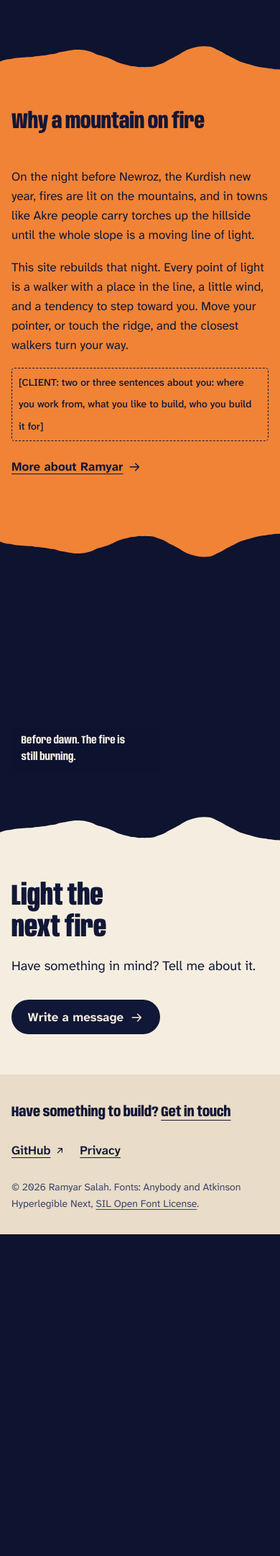
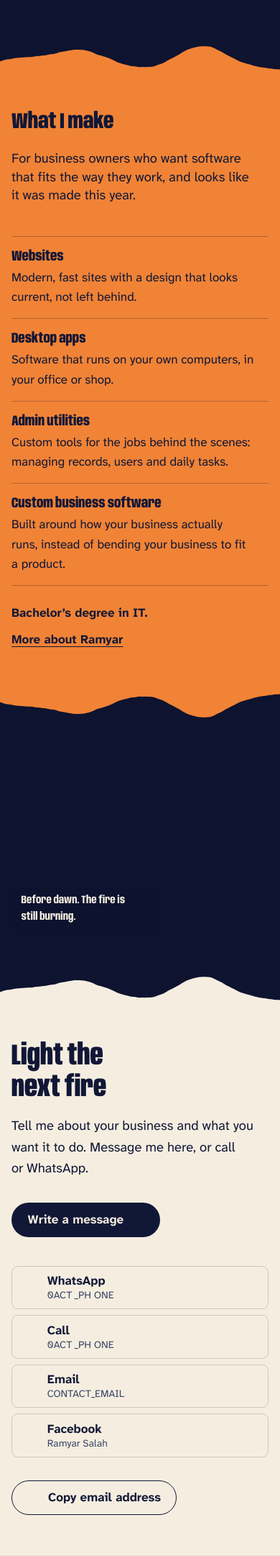
Before and after one commit to ram-source-code/WebGpu, a PHP site: page / in a window 390 px wide. Shown: the part 2379-4541 px from the top of the page at 72% size. Before the commit the page ends 4094 px from the top, so only its background shows below. Run offline with PHP 8.4, Linux system fonts and the light colour scheme; some libraries are stand-ins or nearby versions.

Commit message:
Add Ramyar's real details and services
Phone/WhatsApp, email and Facebook in the contact blocks, footer and
JSON-LD; a What I make section; About rewritten from the owner's own
words; preview image updated. Form messages are emailed to the owner
with the host's mail() when SMTP is not configured.

Co-Authored-By: Claude Opus 5.5 <noreply@anthropic.com>
Claude-Session: https://claude.ai/code/session_01SqRrXWqHAsYpTkDjyQfd9F

```diff
--- a/site/assets/css/main.css
+++ b/site/assets/css/main.css
@@ -356,6 +356,30 @@ main:focus { outline: none; }
 }
 .next__link:hover .next__title { text-decoration: underline; text-decoration-thickness: 3px; text-underline-offset: 0.12em; }
 
+/* what I make (ember ground) */
+.make__intro { font-size: clamp(1.15rem, 1rem + 0.6vw, 1.4rem); line-height: 1.4; max-inline-size: 28ch; }
+.make { list-style: none; margin: 0; padding: 0; border-block-start: 1px solid var(--line); }
+.make li { display: grid; gap: 0.2rem; padding-block: 1rem; border-block-end: 1px solid var(--line); max-inline-size: 38rem; }
+.make__name { font-family: var(--display); font-stretch: 70%; font-weight: 760; font-size: clamp(1.5rem, 1.2rem + 1vw, 2rem); line-height: 1; }
+.make__more { margin-block: 1.5rem 0; font-weight: 700; display: flex; flex-wrap: wrap; align-items: center; gap: 0.25rem 1rem; }
+
+/* ways to reach (any ground) */
+.reach { list-style: none; margin: 1.5rem 0 0; padding: 0; display: grid; gap: 0.5rem; max-inline-size: 30rem; }
+.reach__link {
+  display: grid; grid-template-columns: auto 1fr; align-items: center; column-gap: 0.75rem; row-gap: 0.05rem;
+  min-block-size: 48px; padding: 0.6rem 0.9rem; border: 1px solid var(--line); border-radius: 0.55rem; text-decoration: none;
+  transition: background-color 0.2s, border-color 0.2s;
+}
+.reach__link .icon { grid-row: span 2; inline-size: 1.4rem; block-size: 1.4rem; }
+.reach__link:hover { border-color: currentColor; }
+.reach__label { font-weight: 700; line-height: 1.2; }
+.reach__value { color: var(--muted); font-size: 0.875rem; line-height: 1.3; overflow-wrap: anywhere; font-variant-numeric: tabular-nums; }
+.reach__copy { margin-block-start: 1rem; }
+.reach__form { margin-block: 1.25rem 0; }
+.close .reach { inline-size: 100%; }
+@media (min-width: 40rem) { .close .reach { grid-template-columns: repeat(2, minmax(0, 1fr)); max-inline-size: 44rem; } }
+.contact-aside__lead { font-weight: 700; margin: 0; }
+
 /* ---------- contact ---------- */
 
 .contact-aside p { margin-block-end: 0.4rem; }
--- a/site/includes/functions.php
+++ b/site/includes/functions.php
@@ -89,7 +89,9 @@ function route(array $routes, string $method, string $path): array
 const SETTING_DEFAULTS = [
     'SITE_NAME' => 'Ramyar Salah',
     'CANONICAL_HOST' => '',      // empty: use the host the site is served from
-    'CONTACT_EMAIL' => '',       // empty: the site shows only the contact form
+    'CONTACT_EMAIL' => 'ramyar.techie@gmail.com',      // shown on the site; receives form messages
+    'CONTACT_PHONE' => '+9647700835557',               // E.164; also the WhatsApp number
+    'FACEBOOK_URL'  => 'https://www.facebook.com/share/1JKBxYyGV9/',
     'SMTP_HOST' => '', 'SMTP_PORT' => '587', 'SMTP_USER' => '', 'SMTP_PASS' => '', 'MAIL_FROM' => '', 'MAIL_TO' => '',
 ];
 
@@ -298,7 +300,43 @@ function lastmod(string ...$files): string
     return date('c', $t ?: time());
 }
 
-/* ---------- mail (optional SMTP notification; the form saves even if this fails) ---------- */
+/* ---------- phone ---------- */
+
+/** +9647700835557 -> 0770 083 5557 (Iraqi mobile display form) */
+function phone_local(string $e164): string
+{
+    $n = '0' . substr($e164, 4);
+    return substr($n, 0, 4) . ' ' . substr($n, 4, 3) . ' ' . substr($n, 7);
+}
+function whatsapp_url(string $e164): string
+{
+    return 'https://wa.me/' . ltrim($e164, '+');
+}
+
+/* ---------- mail: SMTP when configured, else the host's mail(); the form saves even if both fail ---------- */
+
+function notify_owner(string $subject, string $body, string $replyTo): bool
+{
+    if (SMTP_HOST !== '') return smtp_send($subject, $body, $replyTo);
+    $to = MAIL_TO !== '' ? MAIL_TO : CONTACT_EMAIL;
+    $host = preg_replace('/^www\./', '', explode(':', site_host())[0]);
+    // no mail server on a development machine; shared hosts (Hostinger, cPanel) provide mail()
+    if ($to === '' || ENV === 'local' || $host === 'localhost' || !str_contains($host, '.') || !function_exists('mail')) return false;
+    $strip = fn(string $s): string => str_replace(["\r", "\n"], ' ', $s);
+    $from = MAIL_FROM !== '' ? MAIL_FROM : 'website@' . $host;
+    $headers = [
+        'From: ' . $strip(SITE_NAME) . ' website <' . $strip($from) . '>',
+        'Reply-To: <' . $strip($replyTo) . '>',
+        'MIME-Version: 1.0',
+        'Content-Type: text/plain; charset=UTF-8',
+        'Content-Transfer-Encoding: base64',
+    ];
+    $ok = @mail($strip($to), '=?UTF-8?B?' . base64_encode($strip($subject)) . '?=', chunk_split(base64_encode($body)), implode("\r\n", $headers));
+    if (!$ok) error_log('mail(): message not handed to the mail server');
+    return $ok;
+}
+
+/* ---------- SMTP ---------- */
 
 function smtp_send(string $subject, string $body, string $replyTo): bool
 {
--- a/site/includes/pages/home.php
+++ b/site/includes/pages/home.php
@@ -4,7 +4,7 @@ $work = projects();
 <section class="hero" aria-labelledby="hero-title">
   <div class="hero__copy">
     <h1 id="hero-title" class="hero__name"><span>Ramyar</span> <span>Salah</span></h1>
-    <p class="hero__lede">Websites that move, made to feel light.</p>
+    <p class="hero__lede">I make business owners’ dreams come true: websites, desktop apps and custom business software.</p>
     <div class="hero__actions">
       <a class="button button--fire" href="<?= e(url('/contact')) ?>">Get in touch<?= icon('arrow') ?></a>
       <a class="link-quiet" href="#work">See the work</a>
@@ -45,14 +45,20 @@ $work = projects();
 
 <div class="window"><p class="window__caption">Midnight. The line reaches the summit.</p></div>
 
-<section class="ground ground--ember ridge-top ridge-bottom" aria-labelledby="about-title">
+<section class="ground ground--ember ridge-top ridge-bottom" aria-labelledby="make-title">
   <div class="wrap split">
-    <h2 id="about-title" class="section-title">Why a mountain on fire</h2>
-    <div class="prose">
-      <p>On the night before Newroz, the Kurdish new year, fires are lit on the mountains, and in towns like Akre people carry torches up the hillside until the whole slope is a moving line of light.</p>
-      <p>This site rebuilds that night. Every point of light is a walker with a place in the line, a little wind, and a tendency to step toward you. Move your pointer, or touch the ridge, and the closest walkers turn your way.</p>
-      <p><?= client('two or three sentences about you: where you work from, what you like to build, who you build it for') ?></p>
-      <p><a class="link-arrow" href="<?= e(url('/about')) ?>">More about Ramyar<?= icon('arrow') ?></a></p>
+    <div>
+      <h2 id="make-title" class="section-title">What I make</h2>
+      <p class="make__intro">For business owners who want software that fits the way they work, and looks like it was made this year.</p>
+    </div>
+    <div>
+      <ul class="make">
+        <li><span class="make__name">Websites</span> Modern, fast sites with a design that looks current, not left behind.</li>
+        <li><span class="make__name">Desktop apps</span> Software that runs on your own computers, in your office or shop.</li>
+        <li><span class="make__name">Admin utilities</span> Custom tools for the jobs behind the scenes: managing records, users and daily tasks.</li>
+        <li><span class="make__name">Custom business software</span> Built around how your business actually runs, instead of bending your business to fit a product.</li>
+      </ul>
+      <p class="make__more">Bachelor’s degree in IT. <a class="link-arrow" href="<?= e(url('/about')) ?>">More about Ramyar<?= icon('arrow') ?></a></p>
     </div>
   </div>
 </section>
@@ -62,21 +68,17 @@ $work = projects();
 <section class="ground ground--dawn ridge-top" aria-labelledby="close-title">
   <div class="wrap close">
     <h2 id="close-title" class="close__title">Light the next fire</h2>
-    <p class="close__lede">Have something in mind? Tell me about it.</p>
+    <p class="close__lede">Tell me about your business and what you want it to do. Message me here, or call or WhatsApp.</p>
     <div class="close__actions">
       <a class="button button--ink" href="<?= e(url('/contact')) ?>">Write a message<?= icon('arrow') ?></a>
-<?php if (CONTACT_EMAIL !== ''): ?>
-      <button class="button button--line" type="button" data-copy="<?= e(CONTACT_EMAIL) ?>" hidden><?= icon('copy') ?><span data-copy-label>Copy email address</span></button>
-      <a class="link-quiet" href="mailto:<?= e(CONTACT_EMAIL) ?>"><?= e(CONTACT_EMAIL) ?></a>
-<?php endif ?>
     </div>
-    <p class="visually-hidden" aria-live="polite" data-copy-status></p>
+<?php $reachCopy = true; require ROOT . '/includes/partials/reach.php'; ?>
   </div>
 </section>
 <?php
 return [
-    'title' => 'Ramyar Salah · Portfolio',
-    'description' => 'Portfolio of Ramyar Salah. The site opens on a live Newroz night: a torch procession climbing a Zagros ridge to a summit fire.',
+    'title' => 'Ramyar Salah · Websites, desktop apps and business software',
+    'description' => 'Ramyar Salah builds websites, desktop apps, admin utilities and custom business software for business owners, with a modern design eye. Call or WhatsApp 0770 083 5557.',
     'path' => '/',
     'scene' => 'full',
     'current' => '/',
--- a/site/includes/pages/privacy.php
+++ b/site/includes/pages/privacy.php
@@ -13,7 +13,7 @@
       <p>Only what you type into the contact form: your name, your email address and your message. They are used for one thing: replying to you.</p>
       <p>Reading the site sets no cookies and runs no analytics, ads or tracking. If you pause the 3D scene, your browser remembers that choice in its own storage on your device; nothing is sent anywhere.</p>
       <h2>Who receives it</h2>
-      <p>Messages are stored in a database on this site’s web host, and may be forwarded to my own inbox by email so I see them quickly. Nobody else receives them. Nothing is sold or shared.</p>
+      <p>Messages are stored in a database on this site’s web host and sent to my own email inbox so I see them quickly. Nobody else receives them. Nothing is sold or shared.</p>
       <p>The server keeps short-lived records to stop spam: the time of each form submission and a scrambled form of your network address that cannot be turned back into the address. They are deleted after 24 hours.</p>
       <h2>How long it is kept</h2>
       <p>Messages are kept for up to 12 months, then deleted automatically.</p>
--- a/site/includes/partials/layout.php
+++ b/site/includes/partials/layout.php
@@ -10,8 +10,11 @@ $person = [
     '@type' => 'Person',
     'name' => 'Ramyar Salah',
     'url' => abs_url('/'),
-    'sameAs' => ['https://github.com/ram-source-code'],
+    'description' => 'Builds websites, desktop apps, admin utilities and custom business software for business owners.',
+    'sameAs' => array_values(array_filter([FACEBOOK_URL, 'https://github.com/ram-source-code'])),
 ];
+if (CONTACT_PHONE !== '') $person['telephone'] = CONTACT_PHONE;
+if (CONTACT_EMAIL !== '') $person['email'] = 'mailto:' . CONTACT_EMAIL;
 $ld = $meta['jsonld'] ?? [$person];
 // data saver on (Save-Data header) or ?still: keep the still image, skip the scene's JavaScript
 $sceneJs = !empty($meta['scene']) && strtolower($_SERVER['HTTP_SAVE_DATA'] ?? '') !== 'on' && !isset($_GET['still']);
@@ -93,6 +96,12 @@ if (!empty($meta['scene'])) header('Vary: Save-Data');
   <div class="site-footer__inner">
     <p class="site-footer__ask">Have something to build? <a href="<?= e(url('/contact')) ?>">Get in touch</a></p>
     <ul class="site-footer__links">
+<?php if (CONTACT_PHONE !== ''): ?>
+      <li><a href="<?= e(whatsapp_url(CONTACT_PHONE)) ?>" rel="noopener noreferrer" target="_blank">WhatsApp <span dir="ltr"><?= e(phone_local(CONTACT_PHONE)) ?></span><?= icon('external') ?><span class="visually-hidden"> (opens in a new tab)</span></a></li>
+<?php endif ?>
+<?php if (FACEBOOK_URL !== ''): ?>
+      <li><a href="<?= e(FACEBOOK_URL) ?>" rel="noopener noreferrer" target="_blank">Facebook<?= icon('external') ?><span class="visually-hidden"> (opens in a new tab)</span></a></li>
+<?php endif ?>
       <li><a href="https://github.com/ram-source-code" rel="noopener noreferrer" target="_blank">GitHub<?= icon('external') ?><span class="visually-hidden"> (opens in a new tab)</span></a></li>
       <li><a href="<?= e(url('/privacy')) ?>"<?= $current === '/privacy' ? ' aria-current="page"' : '' ?>>Privacy</a></li>
     </ul>
--- /dev/null
+++ b/site/includes/partials/reach.php
@@ -0,0 +1,20 @@
+<?php
+/** The ways to reach Ramyar, from .env or the defaults in functions.php. Optional: $reachCopy = true adds a copy-email button. */
+$ext = '<span class="visually-hidden"> (opens in a new tab)</span>';
+?>
+<ul class="reach">
+<?php if (CONTACT_PHONE !== ''): ?>
+  <li><a class="reach__link" href="<?= e(whatsapp_url(CONTACT_PHONE)) ?>" rel="noopener noreferrer" target="_blank"><?= icon('chat') ?><span class="reach__label">WhatsApp</span><span class="reach__value" dir="ltr"><?= e(phone_local(CONTACT_PHONE)) ?></span><?= $ext ?></a></li>
+  <li><a class="reach__link" href="tel:<?= e(CONTACT_PHONE) ?>"><?= icon('phone') ?><span class="reach__label">Call</span><span class="reach__value" dir="ltr"><?= e(phone_local(CONTACT_PHONE)) ?></span></a></li>
+<?php endif ?>
+<?php if (CONTACT_EMAIL !== ''): ?>
+  <li><a class="reach__link" href="mailto:<?= e(CONTACT_EMAIL) ?>"><?= icon('mail') ?><span class="reach__label">Email</span><span class="reach__value"><?= e(CONTACT_EMAIL) ?></span></a></li>
+<?php endif ?>
+<?php if (FACEBOOK_URL !== ''): ?>
+  <li><a class="reach__link" href="<?= e(FACEBOOK_URL) ?>" rel="noopener noreferrer" target="_blank"><?= icon('people') ?><span class="reach__label">Facebook</span><span class="reach__value">Ramyar Salah</span><?= $ext ?></a></li>
+<?php endif ?>
+</ul>
+<?php if (!empty($reachCopy) && CONTACT_EMAIL !== ''): ?>
+<button class="button button--line reach__copy" type="button" data-copy="<?= e(CONTACT_EMAIL) ?>" hidden><?= icon('copy') ?><span data-copy-label>Copy email address</span></button>
+<p class="visually-hidden" aria-live="polite" data-copy-status></p>
+<?php endif ?>
```
Also changed, not shown: docs/STATUS.md (+7 -0 lines), site/includes/pages/about.php (+10 -11 lines), site/includes/pages/contact.php (+6 -12 lines), docs/README.md, site/assets/img/icons.svg, site/og-default.jpg, 1 other file.
